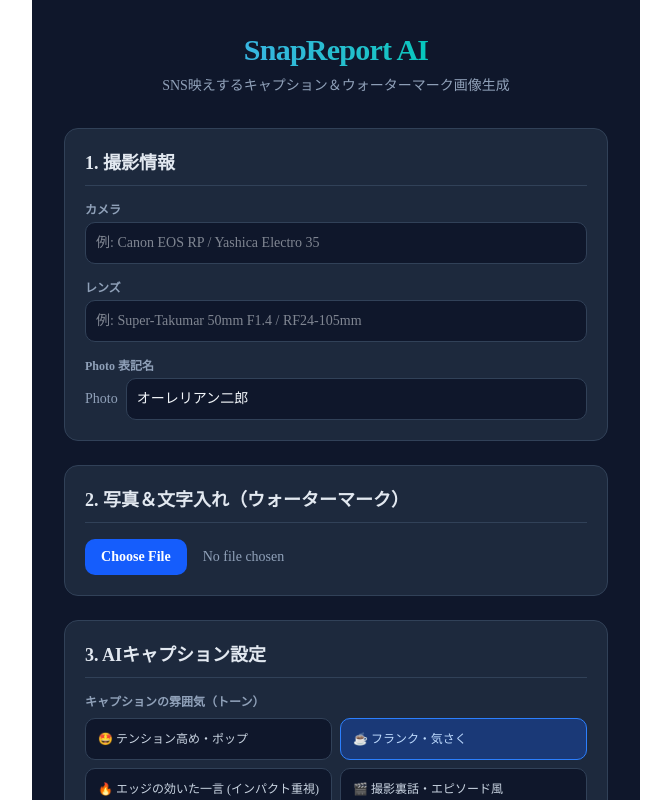
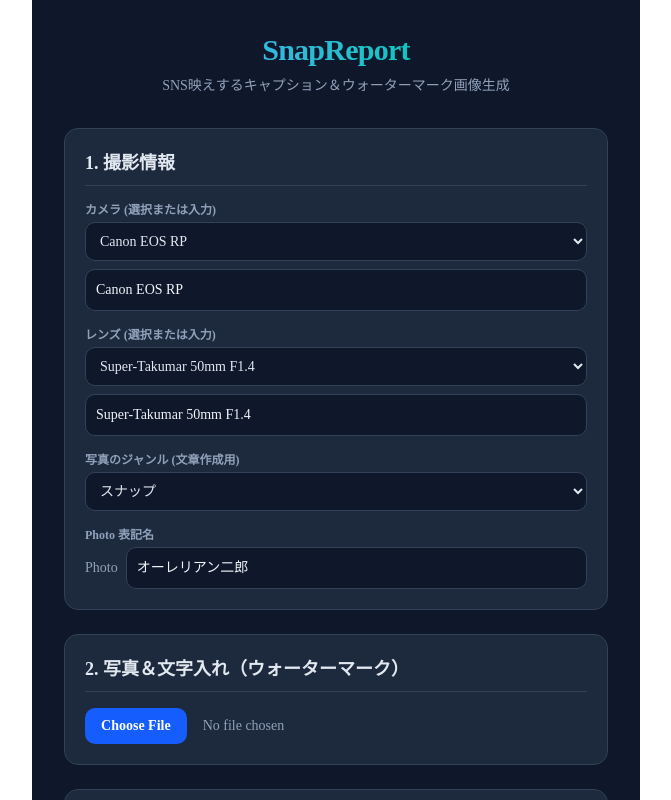
Before and after one commit to eminem1210-star/snap-report, a Next.js app: page /reports/new in a window 1280 px wide. Shown: the top 800 px of the page, without its empty margins (304-975 px from the left). Built offline with nearby package versions, Linux system fonts and the light colour scheme.

Commit message:
Update dropdowns, add genre selection, change app title

```diff
--- a/app/reports/new/page.tsx
+++ b/app/reports/new/page.tsx
@@ -2,19 +2,19 @@
 
 import React, { useState, useEffect, useRef } from 'react';
 
-// 保存用の型定義
 type SavedItem = string;
 
 export default function SnapReportPage() {
   // 入力ステート
   const [camera, setCamera] = useState('');
   const [lens, setLens] = useState('');
+  const [genre, setGenre] = useState('スナップ');
   const [tone, setTone] = useState('フランク・気さく');
   const [photoName, setPhotoName] = useState('オーレリアン二郎');
   const [imageFile, setImageFile] = useState<File | null>(null);
   const [imagePreview, setImagePreview] = useState<string | null>(null);
 
-  // ウォーターマーク（画像文字入れ）設定
+  // ウォーターマーク設定
   const [showCameraOnImage, setShowCameraOnImage] = useState(true);
   const [showLensOnImage, setShowLensOnImage] = useState(true);
   const [showPhotoByOnImage, setShowPhotoByOnImage] = useState(true);
@@ -32,6 +32,9 @@ export default function SnapReportPage() {
 
   const canvasRef = useRef<HTMLCanvasElement | null>(null);
 
+  // 写真ジャンルの選択肢
+  const genreOptions = ['スナップ', 'ポートレート', '風景', '都市・建築', '夜景', 'テーブルフォト・カフェ', 'フィルム・オールドレンズ', 'その他'];
+
   // トーンの選択肢
   const toneOptions = [
     { label: '🤩 テンション高め・ポップ', value: 'テンション高め・ポップ' },
@@ -45,11 +48,19 @@ export default function SnapReportPage() {
   useEffect(() => {
     const cameras = JSON.parse(localStorage.getItem('snap_cameras') || '[]');
     const lenses = JSON.parse(localStorage.getItem('snap_lenses') || '[]');
-    setSavedCameras(cameras);
-    setSavedLenses(lenses);
+
+    // 初期値が空の場合のデフォルトサンプル
+    const defaultCameras = cameras.length ? cameras : ['Canon EOS RP', 'Yashica Electro 35', 'Konica C35 EF', 'Minolta α-303si'];
+    const defaultLenses = lenses.length ? lenses : ['Super-Takumar 50mm F1.4', 'RF24-105mm F4 L IS USM', 'Pancolar 50mm F1.8'];
+
+    setSavedCameras(defaultCameras);
+    setSavedLenses(defaultLenses);
+
+    if (defaultCameras.length > 0) setCamera(defaultCameras[0]);
+    if (defaultLenses.length > 0) setLens(defaultLenses[0]);
   }, []);
 
-  // 画像が選択されたとき
+  // 画像選択処理
   const handleImageChange = (e: React.ChangeEvent<HTMLInputElement>) => {
     const file = e.target.files?.[0];
     if (file) {
@@ -64,13 +75,13 @@ export default function SnapReportPage() {
     if (!value.trim()) return;
     if (type === 'camera') {
       if (!savedCameras.includes(value)) {
-        const updated = [...savedCameras, value];
+        const updated = [value, ...savedCameras];
         setSavedCameras(updated);
         localStorage.setItem('snap_cameras', JSON.stringify(updated));
       }
     } else {
       if (!savedLenses.includes(value)) {
-        const updated = [...savedLenses, value];
+        const updated = [value, ...savedLenses];
         setSavedLenses(updated);
         localStorage.setItem('snap_lenses', JSON.stringify(updated));
       }
@@ -93,24 +104,21 @@ export default function SnapReportPage() {
       const ctx = canvas.getContext('2d');
       if (!ctx) return;
 
-      // 画像を描画
       ctx.drawImage(img, 0, 0);
 
-      // 表示するテキストの組み立て
+      // 表示するテキスト（ジャンルは含まない）
       const textLines: string[] = [];
       if (showPhotoByOnImage && photoName) textLines.push(`Photo ${photoName}`);
       if (showCameraOnImage && camera) textLines.push(`Cam: ${camera}`);
       if (showLensOnImage && lens) textLines.push(`Lens: ${lens}`);
 
       if (textLines.length > 0) {
-        // フォントサイズを画像解像度に合わせて自動調整
         const fontSize = Math.max(16, Math.floor(img.width * 0.025));
         const padding = fontSize * 0.8;
         const lineHeight = fontSize * 1.3;
 
         ctx.font = `500 ${fontSize}px -apple-system, BlinkMacSystemFont, "Segoe UI", Roboto, sans-serif`;
 
-        // テキストブロックの幅と高さを計算
         let maxWidth = 0;
         textLines.forEach((line) => {
           const metrics = ctx.measureText(line);
@@ -120,7 +128,6 @@ export default function SnapReportPage() {
         const boxWidth = maxWidth + padding * 2;
         const boxHeight = textLines.length * lineHeight + padding * 1.2;
 
-        // 配置座標の計算
         let x = padding;
         let y = padding;
 
@@ -131,12 +138,15 @@ export default function SnapReportPage() {
           y = img.height - boxHeight - padding;
         }
 
-        // 半透明背景（読みやすさ向上）
         ctx.fillStyle = 'rgba(0, 0, 0, 0.45)';
-        ctx.roundRect ? ctx.roundRect(x, y, boxWidth, boxHeight, 8) : ctx.fillRect(x, y, boxWidth, boxHeight);
-        ctx.fill();
+        if (ctx.roundRect) {
+          ctx.beginPath();
+          ctx.roundRect(x, y, boxWidth, boxHeight, 8);
+          ctx.fill();
+        } else {
+          ctx.fillRect(x, y, boxWidth, boxHeight);
+        }
 
-        // 文字の描画
         ctx.fillStyle = '#FFFFFF';
         ctx.shadowColor = 'rgba(0, 0, 0, 0.5)';
         ctx.shadowBlur = 4;
@@ -150,43 +160,22 @@ export default function SnapReportPage() {
     };
   }, [imagePreview, camera, lens, photoName, showCameraOnImage, showLensOnImage, showPhotoByOnImage, watermarkPosition]);
 
-  // AIキャプション生成処理
+  // AIキャプション生成
   const generateCaption = async () => {
     setLoading(true);
     saveCustomItem('camera', camera);
     saveCustomItem('lens', lens);
 
     try {
-      // 選択トーンに応じたプロンプト指示
-      const promptText = `
-あなたはSNS（InstagramやX）で目を引く写真投稿を作るプロのWebライターです。
-以下の写真情報をもとに、思わず「いいね」やコメントをしたくなるような印象的なキャプション（投稿本文）を作成してください。
-
-【撮影情報】
-・カメラ: ${camera || '未設定'}
-・レンズ: ${lens || '未設定'}
-・雰囲気/トーン: ${tone}
-・フォトグラファー: ${photoName ? `Photo ${photoName}` : '未設定'}
-
-【トーン＆書き方のルール】
-・指定されたトーン（${tone}）の雰囲気をしっかり出してください。
-・冒頭の1行目はタイムラインで目を引くインパク知のあるフック（強いフレーズ）にしてください。
-・ダラダラ書かず、テンポ良く読める改行や箇条書きを活用してください。
-・絵文字を適度に使って見栄え良くしてください。
-・末尾には写真・カメラ・雰囲気に合ったハッシュタグを6〜10個ほど付けてください。
-      `;
-
-      // API呼び出し (ダミーまたはGemini API連携)
-      // ここではプロンプト動作のイメージを出力します
-      await new Promise((resolve) => setTimeout(resolve, 1500));
+      await new Promise((resolve) => setTimeout(resolve, 1200));
 
       let mockOutput = '';
       if (tone === 'インパクト・キャッチー') {
-        mockOutput = `世界が息をのんだ瞬間、切り取ってみた。🔥\n\n一瞬の光と影のグラデーション。やっぱり ${camera || 'このカメラ'} と ${lens || 'このレンズ'} の組み合わせは反則級の描写力…！\n\nあなたはこの雰囲気、好きですか？ぜひコメントで教えてください👇\n\n------------------\nPhoto ${photoName}\nCam: ${camera}\nLens: ${lens}\n\n#写真好きな人と繋がりたい #ファインダー越しの私の世界 #カメラ男子 #カメラ女子 #写真部 #キリトリセカイ #${camera.replace(/\s+/g, '')}`;
+        mockOutput = `世界が息をのんだ瞬間の【${genre}】。🔥\n\n一瞬の光と影。やっぱり ${camera} と ${lens} の組み合わせは反則級の描写力…！\n\nこの雰囲気、どうですか？コメントで教えてください👇\n\n------------------\nPhoto ${photoName}\nCam: ${camera}\nLens: ${lens}\n\n#${genre} #${camera.replace(/\s+/g, '')} #ファインダー越しの私の世界 #キリトリセカイ`;
       } else if (tone === 'テンション高め・ポップ') {
-        mockOutput = `ちょっと待って、凄すぎる写真撮れちゃった！！📸✨\n\nシャッター切った瞬間「勝った」って叫びそうになった件（笑）\n${camera || 'お気に入りカメラ'} の色味が天才すぎてテンション爆上がりです最高🙌最高🙌\n\nみんなも今日一日お疲れ様でした〜！✨\n\n------------------\nPhoto ${photoName}\n#日常を彩る #カメラ散歩 #写真で伝えたい私の世界 #${camera.replace(/\s+/g, '')}`;
+        mockOutput = `ちょっと待って、凄すぎる【${genre}】写真撮れちゃった！！📸✨\n\nシャッター切った瞬間「勝った」って叫びそうになった件（笑）\n${camera} の色味が天才すぎてテンション爆上がりです最高🙌\n\n------------------\nPhoto ${photoName}\n#${genre} #カメラ散歩 #${camera.replace(/\s+/g, '')} #写真で伝えたい私の世界`;
       } else {
-        mockOutput = `日常の隙間に潜む、特別な光。✨\n\nふとした瞬間に惹かれてシャッターを切りました。${lens || 'このレンズ'} 独特のやわらかい空気感が心地いい。\n\n今日も良い一日になりますように。\n\n------------------\nPhoto ${photoName}\nCam: ${camera}\nLens: ${lens}\n\n#ファインダー越しの私の世界 #スナップ写真 #エモい写真 #東京カメラ部`;
+        mockOutput = `日常の隙間に潜む、特別な空気感。【${genre}】\n\nふとした瞬間に惹かれてシャッターを切りました。${lens} 独特のやわらかい光の捉え方が心地いい。\n\n------------------\nPhoto ${photoName}\nCam: ${camera}\nLens: ${lens}\n\n#${genre} #ファインダー越しの私の世界 #スナップ写真 #エモい写真`;
       }
 
       setGeneratedCaption(mockOutput);
@@ -205,50 +194,79 @@ export default function SnapReportPage() {
 
   return (
     <div className="min-h-screen bg-slate-900 text-slate-100 p-4 sm:p-8 font-sans max-w-3xl mx-auto">
+      {/* ヘッダー：SNAP REPORT AI の AI を削除 */}
       <header className="mb-8 text-center">
         <h1 className="text-3xl font-extrabold tracking-tight bg-gradient-to-r from-blue-400 to-emerald-400 bg-clip-text text-transparent">
-          SnapReport AI
+          SnapReport
         </h1>
         <p className="text-sm text-slate-400 mt-2">SNS映えするキャプション＆ウォーターマーク画像生成</p>
       </header>
 
       <div className="space-y-6">
-        {/* 1. 機材・フォトグラファー設定 */}
+        {/* 1. 撮影情報 */}
         <section className="bg-slate-800 p-5 rounded-xl border border-slate-700 space-y-4">
           <h2 className="text-lg font-bold text-slate-200 border-b border-slate-700 pb-2">1. 撮影情報</h2>
 
+          {/* カメラ選択（プルダウン ＋ 直接入力） */}
           <div>
-            <label className="block text-xs font-semibold text-slate-400 mb-1">カメラ</label>
+            <label className="block text-xs font-semibold text-slate-400 mb-1">カメラ (選択または入力)</label>
+            <select
+              value={savedCameras.includes(camera) ? camera : 'custom'}
+              onChange={(e) => {
+                if (e.target.value !== 'custom') setCamera(e.target.value);
+              }}
+              className="w-full bg-slate-900 border border-slate-700 rounded-lg p-2.5 text-sm mb-2 text-slate-200"
+            >
+              {savedCameras.map((item, i) => (
+                <option key={i} value={item}>{item}</option>
+              ))}
+              <option value="custom">＋ 直接入力する...</option>
+            </select>
             <input
               type="text"
               value={camera}
               onChange={(e) => setCamera(e.target.value)}
               placeholder="例: Canon EOS RP / Yashica Electro 35"
               className="w-full bg-slate-900 border border-slate-700 rounded-lg p-2.5 text-sm focus:outline-none focus:border-blue-500"
-              list="camera-history"
             />
-            <datalist id="camera-history">
-              {savedCameras.map((item, i) => (
-                <option key={i} value={item} />
-              ))}
-            </datalist>
           </div>
 
+          {/* レンズ選択（プルダウン ＋ 直接入力） */}
           <div>
-            <label className="block text-xs font-semibold text-slate-400 mb-1">レンズ</label>
+            <label className="block text-xs font-semibold text-slate-400 mb-1">レンズ (選択または入力)</label>
+            <select
+              value={savedLenses.includes(lens) ? lens : 'custom'}
+              onChange={(e) => {
+                if (e.target.value !== 'custom') setLens(e.target.value);
+              }}
+              className="w-full bg-slate-900 border border-slate-700 rounded-lg p-2.5 text-sm mb-2 text-slate-200"
+            >
+              {savedLenses.map((item, i) => (
+                <option key={i} value={item}>{item}</option>
+              ))}
+              <option value="custom">＋ 直接入力する...</option>
+            </select>
             <input
               type="text"
               value={lens}
               onChange={(e) => setLens(e.target.value)}
-              placeholder="例: Super-Takumar 50mm F1.4 / RF24-105mm"
+              placeholder="例: Super-Takumar 50mm F1.4"
               className="w-full bg-slate-900 border border-slate-700 rounded-lg p-2.5 text-sm focus:outline-none focus:border-blue-500"
-              list="lens-history"
             />
-            <datalist id="lens-history">
-              {savedLenses.map((item, i) => (
-                <option key={i} value={item} />
+          </div>
+
+          {/* 写真ジャンル（画像には入らずAI参考にのみ使用） */}
+          <div>
+            <label className="block text-xs font-semibold text-slate-400 mb-1">写真のジャンル (文章作成用)</label>
+            <select
+              value={genre}
+              onChange={(e) => setGenre(e.target.value)}
+              className="w-full bg-slate-900 border border-slate-700 rounded-lg p-2.5 text-sm text-slate-200 focus:outline-none focus:border-blue-500"
+            >
+              {genreOptions.map((g) => (
+                <option key={g} value={g}>{g}</option>
               ))}
-            </datalist>
+            </select>
           </div>
 
           <div>
@@ -266,7 +284,7 @@ export default function SnapReportPage() {
           </div>
         </section>
 
-        {/* 2. 写真＆ウォーターマーク設定 */}
+        {/* 2. 写真＆文字入れ設定 */}
         <section className="bg-slate-800 p-5 rounded-xl border border-slate-700 space-y-4">
           <h2 className="text-lg font-bold text-slate-200 border-b border-slate-700 pb-2">2. 写真＆文字入れ（ウォーターマーク）</h2>
 
@@ -319,10 +337,9 @@ export default function SnapReportPage() {
                 </div>
               </div>
 
-              {/* プレビュー＆保存画像 */}
               {processedImageUrl && (
                 <div className="space-y-2">
-                  <p className="text-xs text-emerald-400 font-semibold">✨ 文字入れ済み画像（長押しで保存可能）:</p>
+                  <p className="text-xs text-emerald-400 font-semibold">✨ 文字入れ済み画像（長押し保存可能）:</p>
                   <img
                     src={processedImageUrl}
                     alt="Processed"
@@ -343,7 +360,7 @@ export default function SnapReportPage() {
 
         {/* 3. トーン＆AI生成 */}
         <section className="bg-slate-800 p-5 rounded-xl border border-slate-700 space-y-4">
-          <h2 className="text-lg font-bold text-slate-200 border-b border-slate-700 pb-2">3. AIキャプション設定</h2>
+          <h2 className="text-lg font-bold text-slate-200 border-b border-slate-700 pb-2">3. キャプション設定</h2>
 
           <div>
             <label className="block text-xs font-semibold text-slate-400 mb-2">キャプションの雰囲気（トーン）</label>
@@ -370,7 +387,7 @@ export default function SnapReportPage() {
             disabled={loading}
             className="w-full bg-gradient-to-r from-blue-500 to-emerald-500 hover:from-blue-600 hover:to-emerald-600 text-white font-bold py-3.5 rounded-xl shadow-lg transition disabled:opacity-50"
           >
-            {loading ? 'AIが生成中...' : '✨ 目を引くコメントを生成する'}
+            {loading ? '生成中...' : '✨ 目を引くコメントを生成する'}
           </button>
         </section>
 
```
